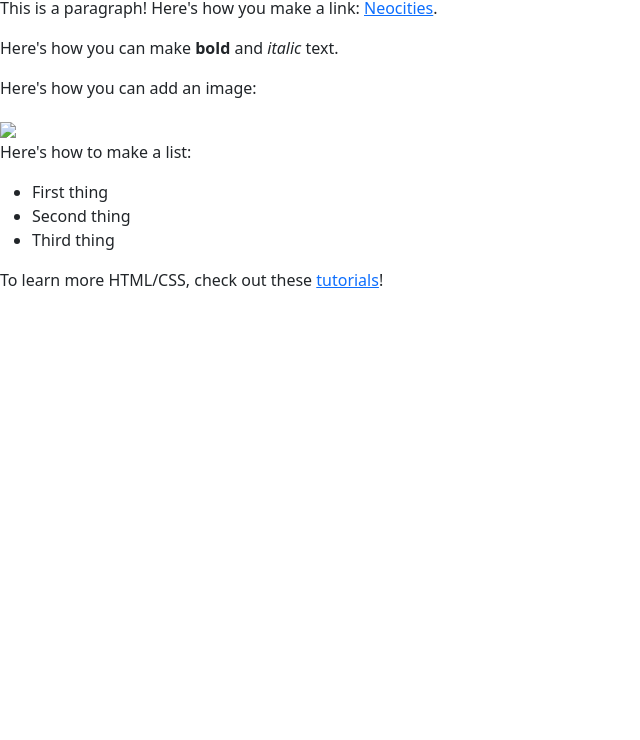
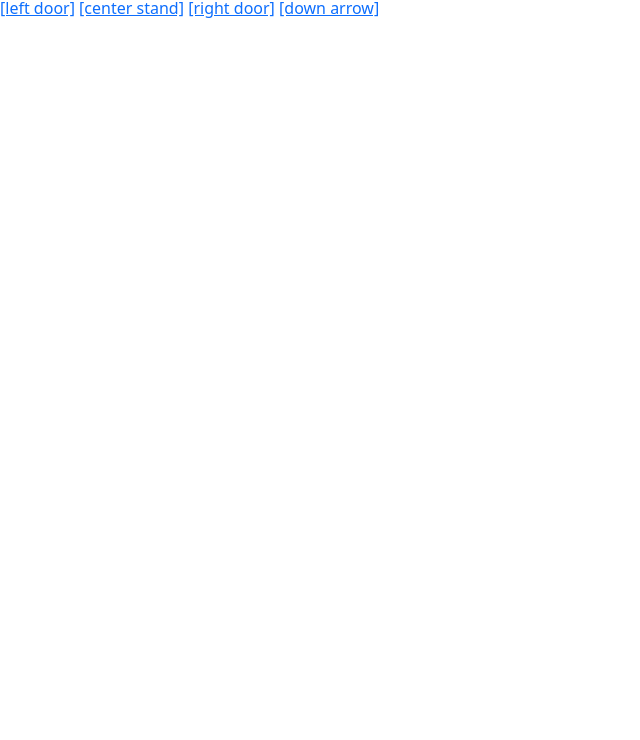
Before and after one commit to azachman66/area-bflat, a website: page public/pages/home.html in a window 1280 px wide. Shown: the part 60-800 px from the top of the page, without its empty margins (0-640 px from the left). Drawn offline with nearby package versions, Linux system fonts and the light colour scheme; files that its build step writes are made by us from their sources.

Commit message:
adding more pages

```diff
--- a/public/pages/home.html
+++ b/public/pages/home.html
@@ -4,9 +4,6 @@
     <meta charset="UTF-8">
     <meta name="viewport" content="width=device-width, initial-scale=1.0">
     <title>The web site of areab-flat</title>
-    <!-- The style.css file allows you to change the look of your web pages.
-         If you include the next line in all your web pages, they will all share the same look.
-         This makes it easier to make new pages for your site. -->
     <link href="/style.css" rel="stylesheet" type="text/css" media="all">
     <link href="https://cdn.jsdelivr.net/npm/bootstrap@5.3.3/dist/css/bootstrap.min.css" rel="stylesheet"
         integrity="sha384-QWTKZyjpPEjISv5WaRU9OFeRpok6YctnYmDr5pNlyT2bRjXh0JMhjY6hW+ALEwIH" crossorigin="anonymous">
@@ -16,24 +13,13 @@
         crossorigin="anonymous"></script>
   </head>
   <body>
-    <h1>Welcome to my Website!</h1>
-
-    <p>This is a paragraph! Here's how you make a link: <a href="https://neocities.org">Neocities</a>.</p>
-
-    <p>Here's how you can make <strong>bold</strong> and <em>italic</em> text.</p>
-
-    <p>Here's how you can add an image:</p>
-    <img src="/neocities.png">
-
-    <p>Here's how to make a list:</p>
-
-    <ul>
-      <li>First thing</li>
-      <li>Second thing</li>
-      <li>Third thing</li>
-    </ul>
-
-    <p>To learn more HTML/CSS, check out these <a href="https://neocities.org/tutorials">tutorials</a>!</p>
+    <h1>this is a big WIP</h1>
+    <p>
+      <a href="office.html" data-bs-toggle="tooltip" data-bs-title="ENTER OFFICE?" style="cursor: help;">[left door]</a>
+      <a href="comic.html" data-bs-toggle="tooltip" data-bs-title="READ THE COMIC" style="cursor: pointer;">[center stand]</a>
+      <a href="hallway.html" data-bs-toggle="tooltip" data-bs-title="ENTER HALLWAY?" style="cursor: help;">[right door]</a>
+      <a href="../index.html" data-bs-toggle="tooltip" data-bs-title="GO BACK" style="cursor: pointer;">[down arrow]</a>
+    </p>
 
     <script>
       const tooltipTriggerList = document.querySelectorAll('[data-bs-toggle="tooltip"]')
```
Also changed, not shown: public/pages/credits.html (added, +11 -0 lines), public/pages/hallway.html (added, +29 -0 lines).
